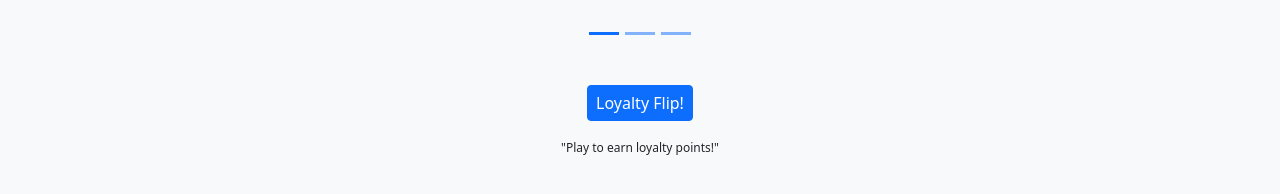
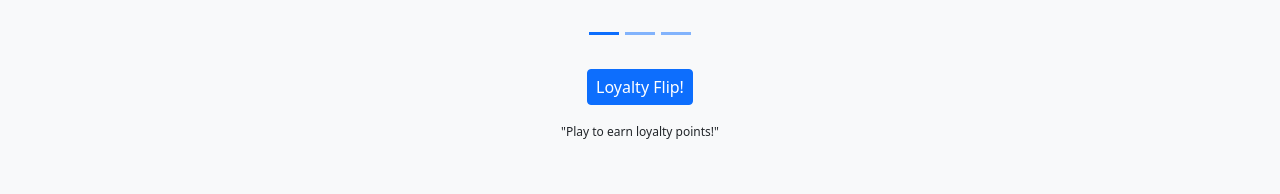
Before and after one commit to keba2993/WT-DFS-Hackathon-2022, a website: page dist/index.html in a window 1280 px wide. Shown: the part 742-936 px from the top of the page. Drawn offline with nearby package versions, Linux system fonts and the light colour scheme.

Commit message:
lol i am so dead

```diff
--- a/dist/index.html
+++ b/dist/index.html
@@ -790,7 +790,7 @@
 
     <!-- Footer-->
     <footer class="bg-light text-center text-lg-start">
-        <div class="container p-4">
+        <div class="container p-2">
             <div class="row mb-5">
                 <div class="col text-center">
                     <!-- Button to Open the Modal -->
```
